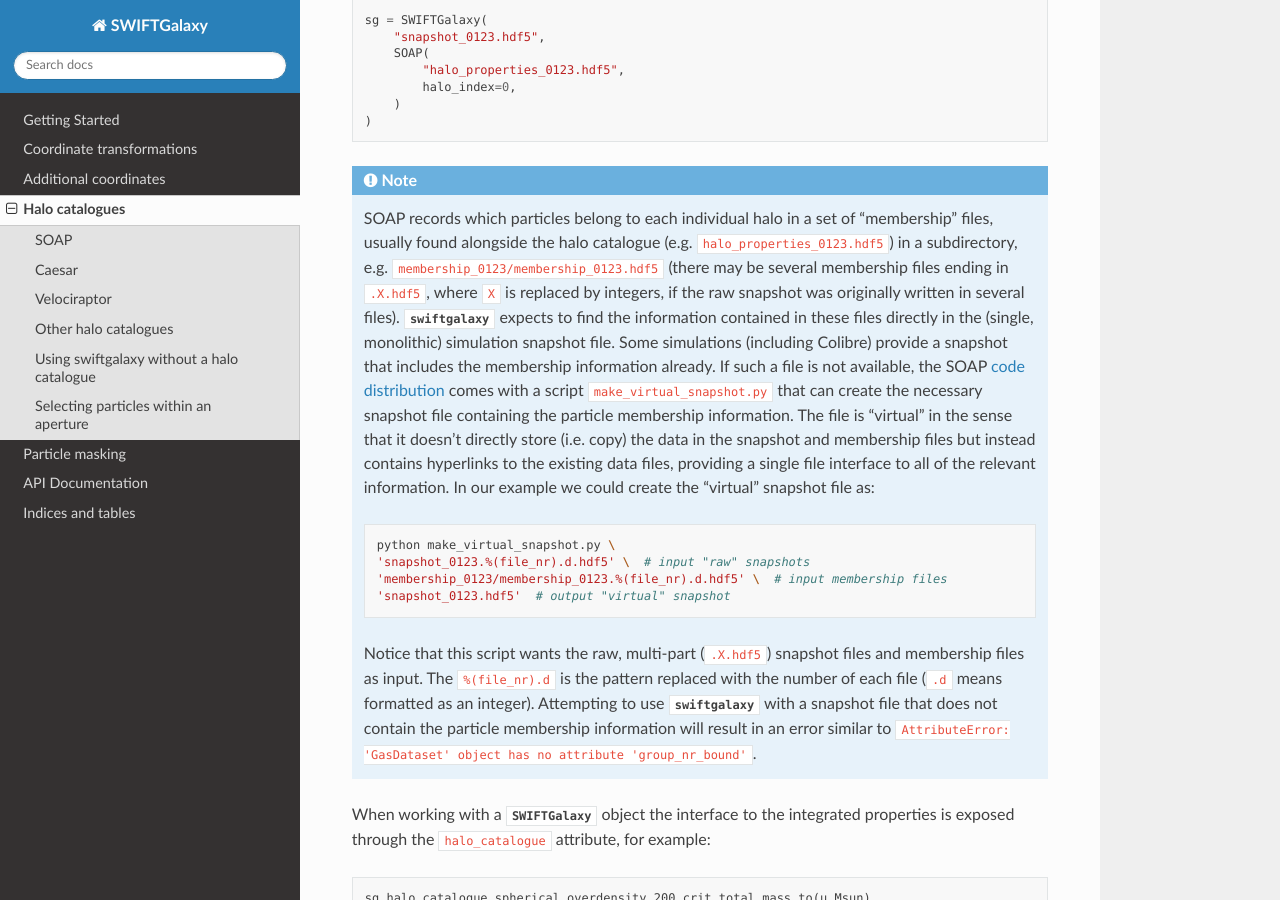
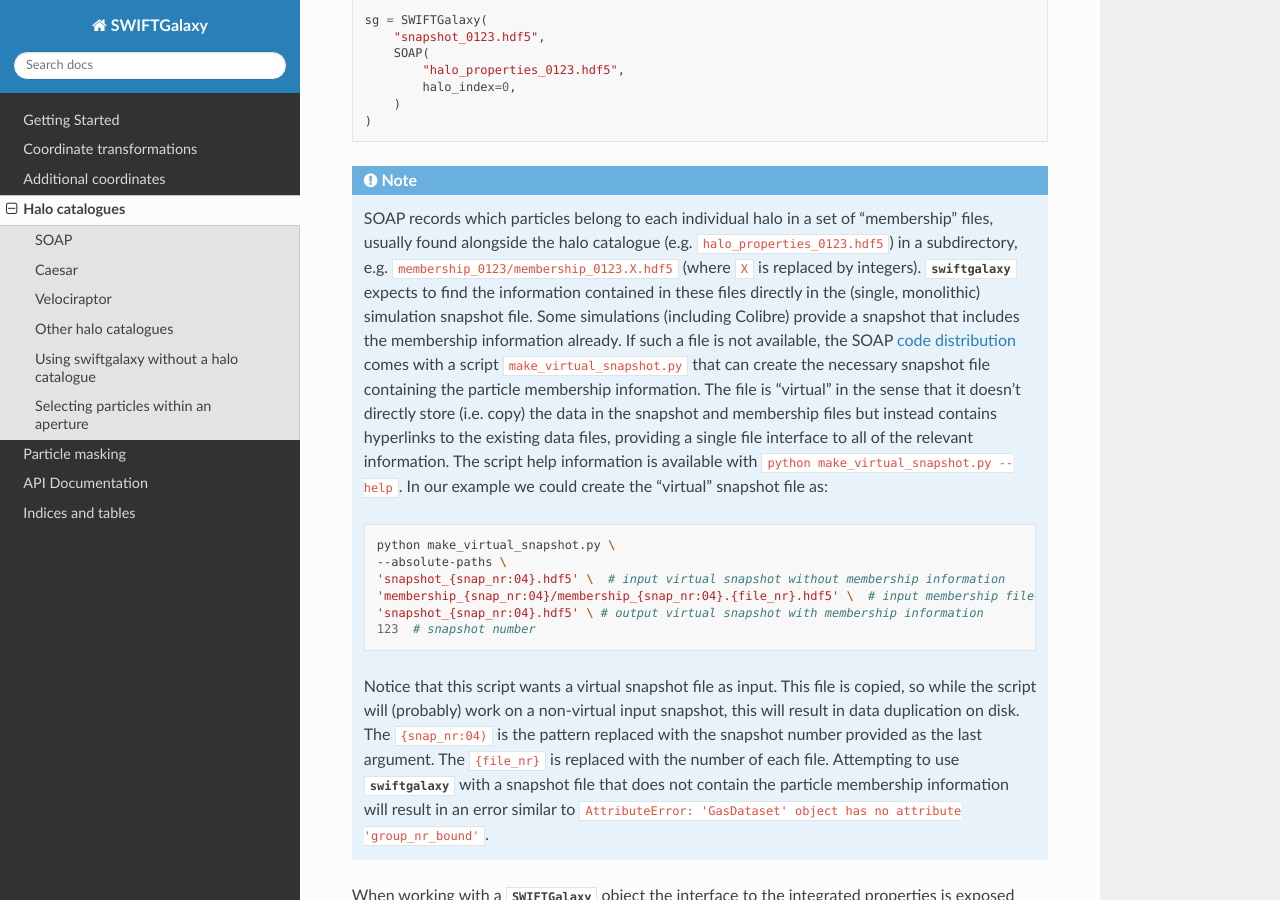
Before and after one commit to SWIFTSIM/swiftgalaxy, a Sphinx documentation site: the page built from docs/source/halo_catalogues/index.rst, in a window 1280 px wide and 900 px high, scrolled down 1529 px. Built offline with Sphinx 7.4.7 and the Read the Docs theme 2.0.0, drawn with Linux system fonts in a browser that asks for light colours.

Commit message:
Finish fixing tests after SOAP changes, update docs.

```diff
--- a/docs/source/halo_catalogues/index.rst
+++ b/docs/source/halo_catalogues/index.rst
@@ -55,16 +55,18 @@ Usually the :class:`~swiftgalaxy.halo_catalogues.SOAP` object is used to create
 
 .. note::
 
-   SOAP records which particles belong to each individual halo in a set of "membership" files, usually found alongside the halo catalogue (e.g. :file:`halo_properties_0123.hdf5`) in a subdirectory, e.g. :file:`membership_0123/membership_0123.hdf5` (there may be several membership files ending in ``.X.hdf5``, where ``X`` is replaced by integers, if the raw snapshot was originally written in several files). :mod:`swiftgalaxy` expects to find the information contained in these files directly in the (single, monolithic) simulation snapshot file. Some simulations (including Colibre) provide a snapshot that includes the membership information already. If such a file is not available, the SOAP `code distribution`_ comes with a script ``make_virtual_snapshot.py`` that can create the necessary snapshot file containing the particle membership information. The file is "virtual" in the sense that it doesn't directly store (i.e. copy) the data in the snapshot and membership files but instead contains hyperlinks to the existing data files, providing a single file interface to all of the relevant information. In our example we could create the "virtual" snapshot file as:
+   SOAP records which particles belong to each individual halo in a set of "membership" files, usually found alongside the halo catalogue (e.g. :file:`halo_properties_0123.hdf5`) in a subdirectory, e.g. :file:`membership_0123/membership_0123.X.hdf5` (where ``X`` is replaced by integers). :mod:`swiftgalaxy` expects to find the information contained in these files directly in the (single, monolithic) simulation snapshot file. Some simulations (including Colibre) provide a snapshot that includes the membership information already. If such a file is not available, the SOAP `code distribution`_ comes with a script ``make_virtual_snapshot.py`` that can create the necessary snapshot file containing the particle membership information. The file is "virtual" in the sense that it doesn't directly store (i.e. copy) the data in the snapshot and membership files but instead contains hyperlinks to the existing data files, providing a single file interface to all of the relevant information. The script help information is available with ``python make_virtual_snapshot.py --help``. In our example we could create the "virtual" snapshot file as:
 
    .. code-block:: bash
 
        python make_virtual_snapshot.py \
-       'snapshot_0123.%(file_nr).d.hdf5' \  # input "raw" snapshots
-       'membership_0123/membership_0123.%(file_nr).d.hdf5' \  # input membership files
-       'snapshot_0123.hdf5'  # output "virtual" snapshot
+       --absolute-paths \
+       'snapshot_{snap_nr:04}.hdf5' \  # input virtual snapshot without membership information
+       'membership_{snap_nr:04}/membership_{snap_nr:04}.{file_nr}.hdf5' \  # input membership files
+       'snapshot_{snap_nr:04}.hdf5' \ # output virtual snapshot with membership information
+       123  # snapshot number
 
-   Notice that this script wants the raw, multi-part (``.X.hdf5``) snapshot files and membership files as input. The ``%(file_nr).d`` is the pattern replaced with the number of each file (``.d`` means formatted as an integer). Attempting to use :mod:`swiftgalaxy` with a snapshot file that does not contain the particle membership information will result in an error similar to ``AttributeError: 'GasDataset' object has no attribute 'group_nr_bound'``.
+   Notice that this script wants a virtual snapshot file as input. This file is copied, so while the script will (probably) work on a non-virtual input snapshot, this will result in data duplication on disk. The ``{snap_nr:04)`` is the pattern replaced with the snapshot number provided as the last argument. The ``{file_nr}`` is replaced with the number of each file. Attempting to use :mod:`swiftgalaxy` with a snapshot file that does not contain the particle membership information will result in an error similar to ``AttributeError: 'GasDataset' object has no attribute 'group_nr_bound'``.
 
 .. _code distribution: https://github.com/SWIFTSIM/SOAP
 
```
Also changed, not shown: 2 other files.
